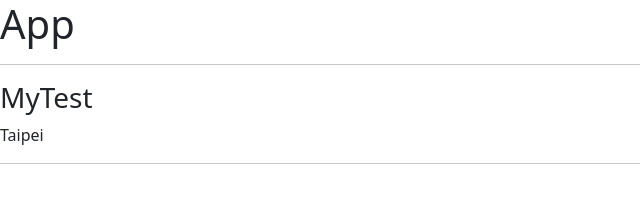
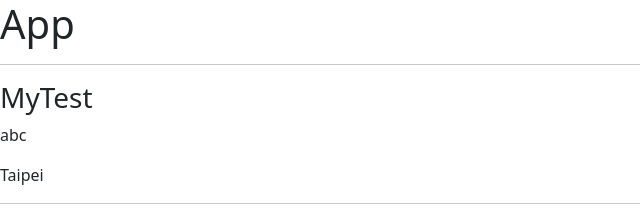
Before and after one commit to lienyun/20220918--component-note, a Vue app: page / in a window 1280 px wide. Shown: the top 213 px of the page, without its empty margins (0-640 px from the left). Built offline with nearby package versions, Linux system fonts and the light colour scheme.

Commit message:
解構 Scoped slot

```diff
--- a/src/components/06.scoped-slot/App.vue
+++ b/src/components/06.scoped-slot/App.vue
@@ -3,8 +3,10 @@
     <h1>App</h1>
     <hr>
     <MyTest>
-      <template v-slot:default="scope">
-        <p>{{ scope.info.address }}</p>
+      <template #default="{msg, info}">
+        <p>{{ msg }}</p>
+        <p>{{ info.address }}</p>
+
       </template>
     </MyTest>
   </div>
```
